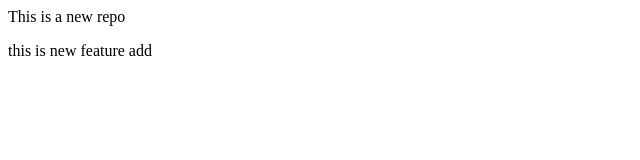
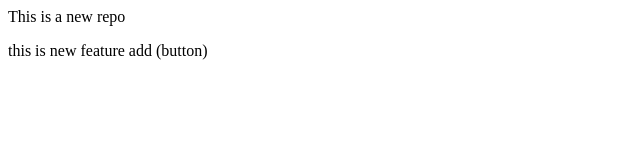
Before and after one commit to rohanaragade/localrepo, a plain HTML site: page index.html in a window 1280 px wide. Shown: the full height of the page, 0-640 px from the left. Drawn offline with Linux system fonts and the light colour scheme.

Commit message:
add button

```diff
--- a/index.html
+++ b/index.html
@@ -1,2 +1,2 @@
 <p>This is a new repo</p>
-<p>this is new feature add</p>
+<p>this is new feature add (button)</p>
```
